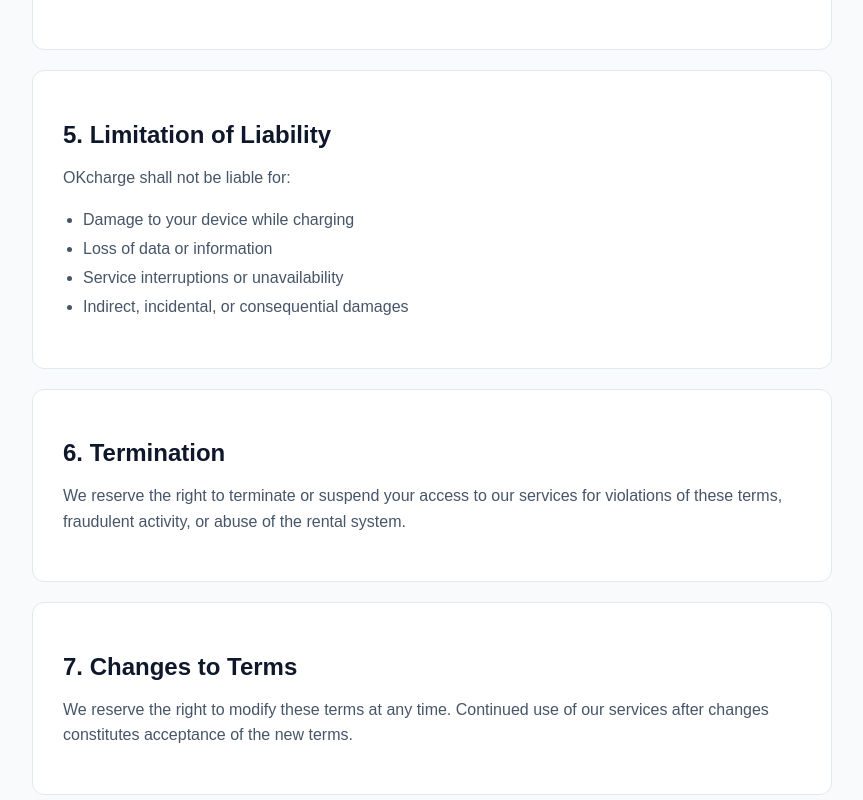
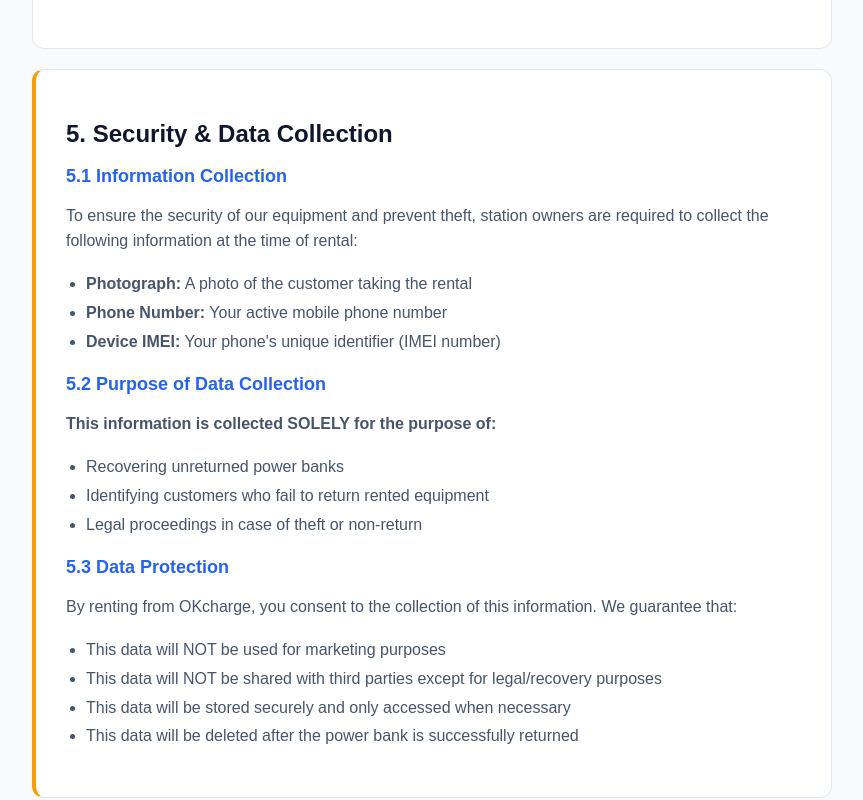
Before and after one commit to okivictor01-bit/OKcharge-, a Next.js app: page /terms in a window 1280 px wide. Shown: the part 1440-2240 px from the top of the page, without its empty margins (208-1071 px from the left). Built offline with nearby package versions, Linux system fonts and the light colour scheme.

Commit message:
Update page.tsx

```diff
--- a/app/terms/page.tsx
+++ b/app/terms/page.tsx
@@ -3,47 +3,108 @@
     <main style={{ padding: '40px 20px', maxWidth: '800px', margin: '0 auto', fontFamily: 'sans-serif' }}>
       <h1 style={{ fontSize: '36px', fontWeight: 'bold', color: '#0f172a', marginBottom: '20px' }}>Terms and Conditions</h1>
       <p style={{ fontSize: '14px', color: '#64748b', marginBottom: '40px' }}>Last updated: January 2026</p>
+
       <div style={{ backgroundColor: 'white', padding: '30px', borderRadius: '12px', border: '1px solid #e2e8f0', marginBottom: '20px' }}>
         <h2 style={{ fontSize: '24px', color: '#0f172a', marginBottom: '15px' }}>1. Agreement to Terms</h2>
         <p style={{ fontSize: '16px', color: '#475569', lineHeight: '1.6' }}>By accessing and using OKcharge's power bank rental services, you accept and agree to be bound by the terms and provisions of this agreement. If you do not agree to these terms, please do not use our services.</p>
       </div>
+
       <div style={{ backgroundColor: 'white', padding: '30px', borderRadius: '12px', border: '1px solid #e2e8f0', marginBottom: '20px' }}>
         <h2 style={{ fontSize: '24px', color: '#0f172a', marginBottom: '15px' }}>2. Rental Service</h2>
+
         <h3 style={{ fontSize: '18px', color: '#2563eb', marginBottom: '10px' }}>2.1 Rental Period</h3>
         <p style={{ fontSize: '16px', color: '#475569', lineHeight: '1.6', marginBottom: '15px' }}>You agree to return the power bank within the duration you selected and paid for. Extended usage will incur additional charges.</p>
+
         <h3 style={{ fontSize: '18px', color: '#2563eb', marginBottom: '10px' }}>2.2 Proper Use</h3>
         <p style={{ fontSize: '16px', color: '#475569', lineHeight: '1.6', marginBottom: '15px' }}>You agree to use the power bank responsibly and not for any illegal purposes. You are responsible for any damage caused by misuse.</p>
+
         <h3 style={{ fontSize: '18px', color: '#2563eb', marginBottom: '10px' }}>2.3 Return Policy</h3>
-        <p style={{ fontSize: '16px', color: '#475569', lineHeight: '1.6' }}>Power banks must be returned to the designated location. Failure to return the power bank within 7 days will be considered theft, and you will be charged the full replacement cost (₦15,000).</p>
+        <p style={{ fontSize: '16px', color: '#475569', lineHeight: '1.6', marginBottom: '15px' }}>Power banks must be returned to the designated location. Failure to return the power bank within 7 days will be considered theft, and you will be charged the full replacement cost (₦15,000).</p>
       </div>
+
       <div style={{ backgroundColor: 'white', padding: '30px', borderRadius: '12px', border: '1px solid #e2e8f0', marginBottom: '20px' }}>
         <h2 style={{ fontSize: '24px', color: '#0f172a', marginBottom: '15px' }}>3. Payment Terms</h2>
         <ul style={{ fontSize: '16px', color: '#475569', lineHeight: '1.8', paddingLeft: '20px', marginBottom: '15px' }}>
-          <li>All payments are processed securely via Paystack</li><li>Payment is required upfront before rental</li><li>All fees are non-refundable unless the power bank is defective</li><li>Late return fees will be charged automatically</li>
+          <li>All payments are processed securely via Paystack</li>
+          <li>Payment is required upfront before rental</li>
+          <li>All fees are non-refundable unless the power bank is defective</li>
+          <li>Late return fees will be charged automatically</li>
         </ul>
-        <p style={{ fontSize: '16px', color: '#475569', lineHeight: '1.6' }}><strong>Pricing:</strong> 1 Hour - ₦100 | 3 Hours - ₦200 | 5 Hours - 300 | 24 Hours - ₦800</p>
+        <p style={{ fontSize: '16px', color: '#475569', lineHeight: '1.6' }}><strong>Pricing:</strong> 1 Hour - ₦100 | 3 Hours - ₦200 | 5 Hours - ₦300 | 24 Hours - ₦800</p>
       </div>
+
       <div style={{ backgroundColor: 'white', padding: '30px', borderRadius: '12px', border: '1px solid #e2e8f0', marginBottom: '20px' }}>
         <h2 style={{ fontSize: '24px', color: '#0f172a', marginBottom: '15px' }}>4. User Responsibilities</h2>
-        <ul style={{ fontSize: '16px', color: '#475569', lineHeight: '1.8', paddingLeft: '20px' }}><li>Provide accurate contact information</li><li>Maintain the security of your rental ticket code</li><li>Return the power bank in the condition it was received</li><li>Report any defects or issues immediately</li><li>Be at least 18 years old to rent</li></ul>
+        <ul style={{ fontSize: '16px', color: '#475569', lineHeight: '1.8', paddingLeft: '20px' }}>
+          <li>Provide accurate contact information</li>
+          <li>Maintain the security of your rental ticket code</li>
+          <li>Return the power bank in the condition it was received</li>
+          <li>Report any defects or issues immediately</li>
+          <li>Be at least 18 years old to rent</li>
+        </ul>
       </div>
+
+      <div style={{ backgroundColor: 'white', padding: '30px', borderRadius: '12px', border: '1px solid #e2e8f0', marginBottom: '20px', borderLeft: '4px solid #f59e0b' }}>
+        <h2 style={{ fontSize: '24px', color: '#0f172a', marginBottom: '15px' }}>5. Security & Data Collection</h2>
+
+        <h3 style={{ fontSize: '18px', color: '#2563eb', marginBottom: '10px' }}>5.1 Information Collection</h3>
+        <p style={{ fontSize: '16px', color: '#475569', lineHeight: '1.6', marginBottom: '15px' }}>
+          To ensure the security of our equipment and prevent theft, station owners are required to collect the following information at the time of rental:
+        </p>
+        <ul style={{ fontSize: '16px', color: '#475569', lineHeight: '1.8', paddingLeft: '20px', marginBottom: '15px' }}>
+          <li><strong>Photograph:</strong> A photo of the customer taking the rental</li>
+          <li><strong>Phone Number:</strong> Your active mobile phone number</li>
+          <li><strong>Device IMEI:</strong> Your phone's unique identifier (IMEI number)</li>
+        </ul>
+
+        <h3 style={{ fontSize: '18px', color: '#2563eb', marginBottom: '10px' }}>5.2 Purpose of Data Collection</h3>
+        <p style={{ fontSize: '16px', color: '#475569', lineHeight: '1.6', marginBottom: '15px' }}>
+          <strong>This information is collected SOLELY for the purpose of:</strong>
+        </p>
+        <ul style={{ fontSize: '16px', color: '#475569', lineHeight: '1.8', paddingLeft: '20px', marginBottom: '15px' }}>
+          <li>Recovering unreturned power banks</li>
+          <li>Identifying customers who fail to return rented equipment</li>
+          <li>Legal proceedings in case of theft or non-return</li>
+        </ul>
+
+        <h3 style={{ fontSize: '18px', color: '#2563eb', marginBottom: '10px' }}>5.3 Data Protection</h3>
+        <p style={{ fontSize: '16px', color: '#475569', lineHeight: '1.6', marginBottom: '15px' }}>
+          By renting from OKcharge, you consent to the collection of this information. We guarantee that:
+        </p>
+        <ul style={{ fontSize: '16px', color: '#475569', lineHeight: '1.8', paddingLeft: '20px' }}>
+          <li>This data will NOT be used for marketing purposes</li>
+          <li>This data will NOT be shared with third parties except for legal/recovery purposes</li>
+          <li>This data will be stored securely and only accessed when necessary</li>
+          <li>This data will be deleted after the power bank is successfully returned</li>
+        </ul>
+      </div>
+
       <div style={{ backgroundColor: 'white', padding: '30px', borderRadius: '12px', border: '1px solid #e2e8f0', marginBottom: '20px' }}>
-        <h2 style={{ fontSize: '24px', color: '#0f172a', marginBottom: '15px' }}>5. Limitation of Liability</h2>
+        <h2 style={{ fontSize: '24px', color: '#0f172a', marginBottom: '15px' }}>6. Limitation of Liability</h2>
         <p style={{ fontSize: '16px', color: '#475569', lineHeight: '1.6', marginBottom: '15px' }}>OKcharge shall not be liable for:</p>
-        <ul style={{ fontSize: '16px', color: '#475569', lineHeight: '1.8', paddingLeft: '20px' }}><li>Damage to your device while charging</li><li>Loss of data or information</li><li>Service interruptions or unavailability</li><li>Indirect, incidental, or consequential damages</li></ul>
+        <ul style={{ fontSize: '16px', color: '#475569', lineHeight: '1.8', paddingLeft: '20px' }}>
+          <li>Damage to your device while charging</li>
+          <li>Loss of data or information</li>
+          <li>Service interruptions or unavailability</li>
+          <li>Indirect, incidental, or consequential damages</li>
+        </ul>
       </div>
+
       <div style={{ backgroundColor: 'white', padding: '30px', borderRadius: '12px', border: '1px solid #e2e8f0', marginBottom: '20px' }}>
-        <h2 style={{ fontSize: '24px', color: '#0f172a', marginBottom: '15px' }}>6. Termination</h2>
+        <h2 style={{ fontSize: '24px', color: '#0f172a', marginBottom: '15px' }}>7. Termination</h2>
         <p style={{ fontSize: '16px', color: '#475569', lineHeight: '1.6' }}>We reserve the right to terminate or suspend your access to our services for violations of these terms, fraudulent activity, or abuse of the rental system.</p>
       </div>
+
       <div style={{ backgroundColor: 'white', padding: '30px', borderRadius: '12px', border: '1px solid #e2e8f0', marginBottom: '20px' }}>
-        <h2 style={{ fontSize: '24px', color: '#0f172a', marginBottom: '15px' }}>7. Changes to Terms</h2>
+        <h2 style={{ fontSize: '24px', color: '#0f172a', marginBottom: '15px' }}>8. Changes to Terms</h2>
         <p style={{ fontSize: '16px', color: '#475569', lineHeight: '1.6' }}>We reserve the right to modify these terms at any time. Continued use of our services after changes constitutes acceptance of the new terms.</p>
       </div>
+
       <div style={{ backgroundColor: 'white', padding: '30px', borderRadius: '12px', border: '1px solid #e2e8f0', marginBottom: '20px' }}>
-        <h2 style={{ fontSize: '24px', color: '#0f172a', marginBottom: '15px' }}>8. Governing Law</h2>
+        <h2 style={{ fontSize: '24px', color: '#0f172a', marginBottom: '15px' }}>9. Governing Law</h2>
         <p style={{ fontSize: '16px', color: '#475569', lineHeight: '1.6' }}>These terms shall be governed by and construed in accordance with the laws of the Federal Republic of Nigeria.</p>
       </div>
+
       <div style={{ backgroundColor: '#eff6ff', padding: '30px', borderRadius: '12px', border: '1px solid #bfdbfe' }}>
         <h2 style={{ fontSize: '24px', color: '#1e40af', marginBottom: '15px' }}>Questions?</h2>
         <p style={{ fontSize: '16px', color: '#475569', lineHeight: '1.6' }}>If you have any questions about these Terms and Conditions, please contact us at: <a href="mailto:support@okcharge.ng" style={{ color: '#2563eb' }}>support@okcharge.ng</a></p>
```
